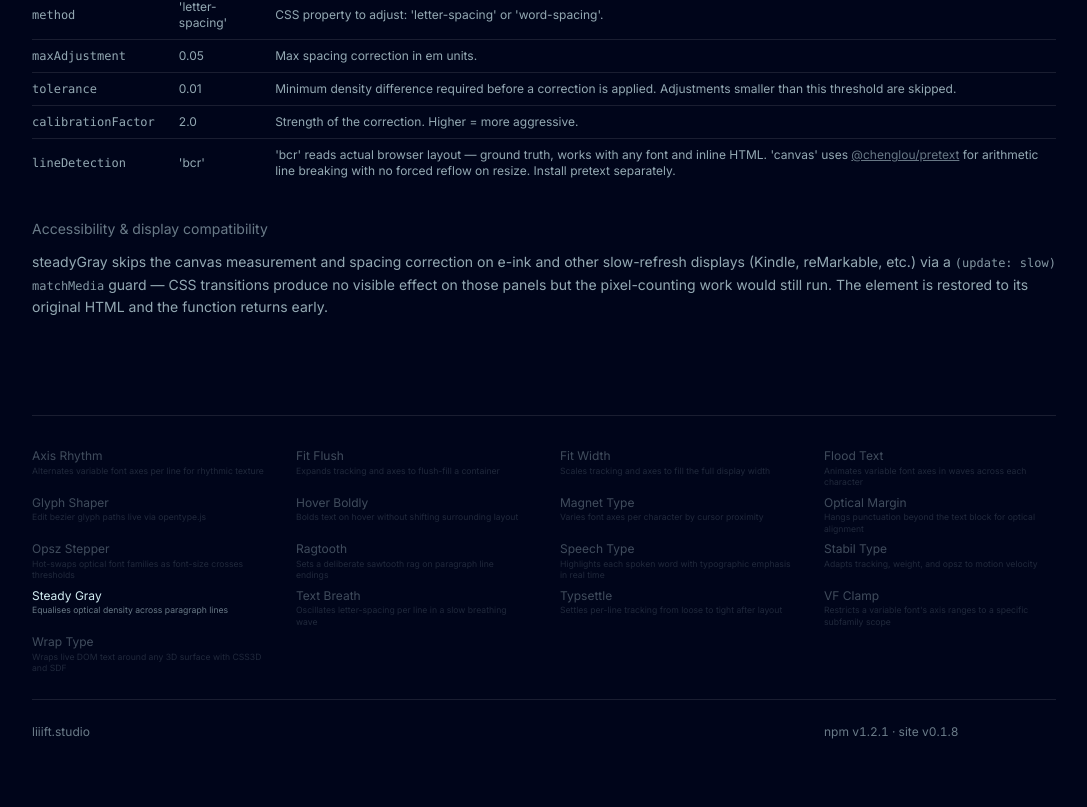
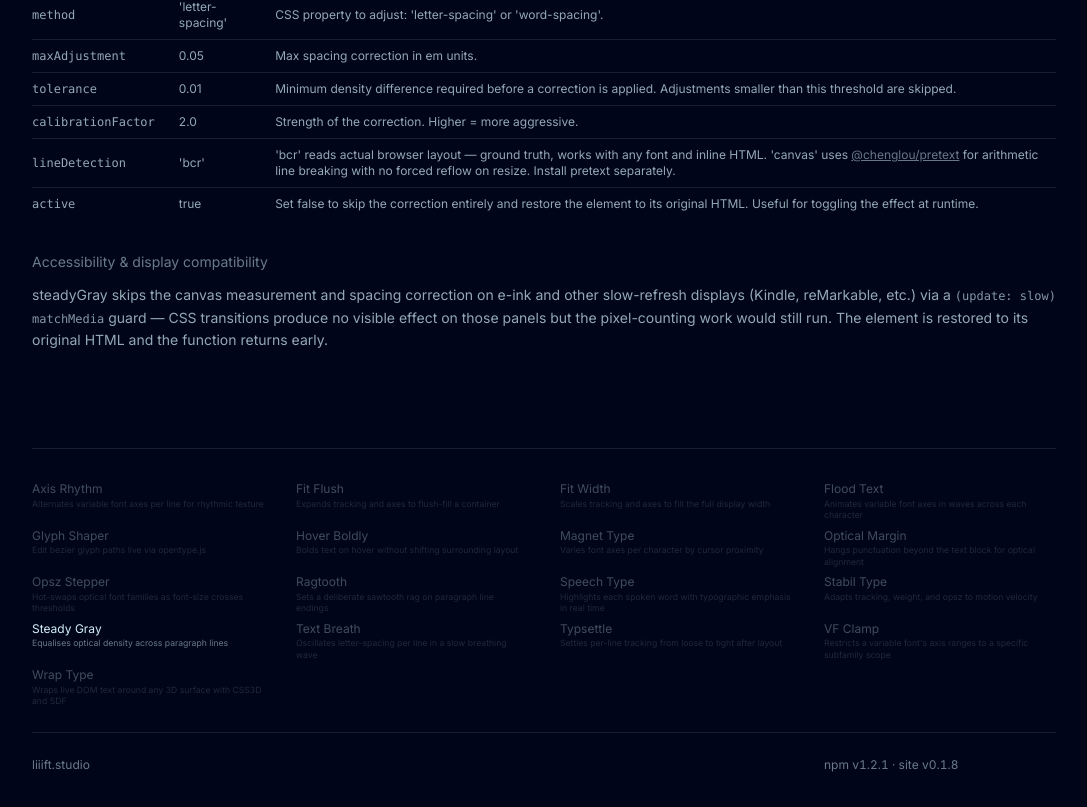
Before and after one commit to Liiift-Studio/SteadyGray, a Next.js app in the folder site/: page / in a window 1280 px wide. Shown: the part 2245-3052 px from the top of the page, without its empty margins (96-1183 px from the left). Built offline with nearby package versions, Linux system fonts and the light colour scheme.

Commit message:
Docs: add active option to options table

```diff
--- a/site/src/app/page.tsx
+++ b/site/src/app/page.tsx
@@ -97,6 +97,7 @@ removeGrayValue(el, original)`} />
 								<tr className="border-t border-white/10 hover:bg-white/5 transition-colors"><td className="py-2 pr-6 font-mono">tolerance</td><td className="py-2 pr-6">0.01</td><td className="py-2">Minimum density difference required before a correction is applied. Adjustments smaller than this threshold are skipped.</td></tr>
 								<tr className="border-t border-white/10 hover:bg-white/5 transition-colors"><td className="py-2 pr-6 font-mono">calibrationFactor</td><td className="py-2 pr-6">2.0</td><td className="py-2">Strength of the correction. Higher = more aggressive.</td></tr>
 								<tr className="border-t border-white/10 hover:bg-white/5 transition-colors"><td className="py-2 pr-6 font-mono">lineDetection</td><td className="py-2 pr-6">&apos;bcr&apos;</td><td className="py-2">&apos;bcr&apos; reads actual browser layout — ground truth, works with any font and inline HTML. &apos;canvas&apos; uses <a href="https://github.com/chenglou/pretext" className="underline opacity-70">@chenglou/pretext</a> for arithmetic line breaking with no forced reflow on resize. Install pretext separately.</td></tr>
+								<tr className="border-t border-white/10 hover:bg-white/5 transition-colors"><td className="py-2 pr-6 font-mono">active</td><td className="py-2 pr-6">true</td><td className="py-2">Set false to skip the correction entirely and restore the element to its original HTML. Useful for toggling the effect at runtime.</td></tr>
 							</tbody>
 						</table>
 					</div>
```
